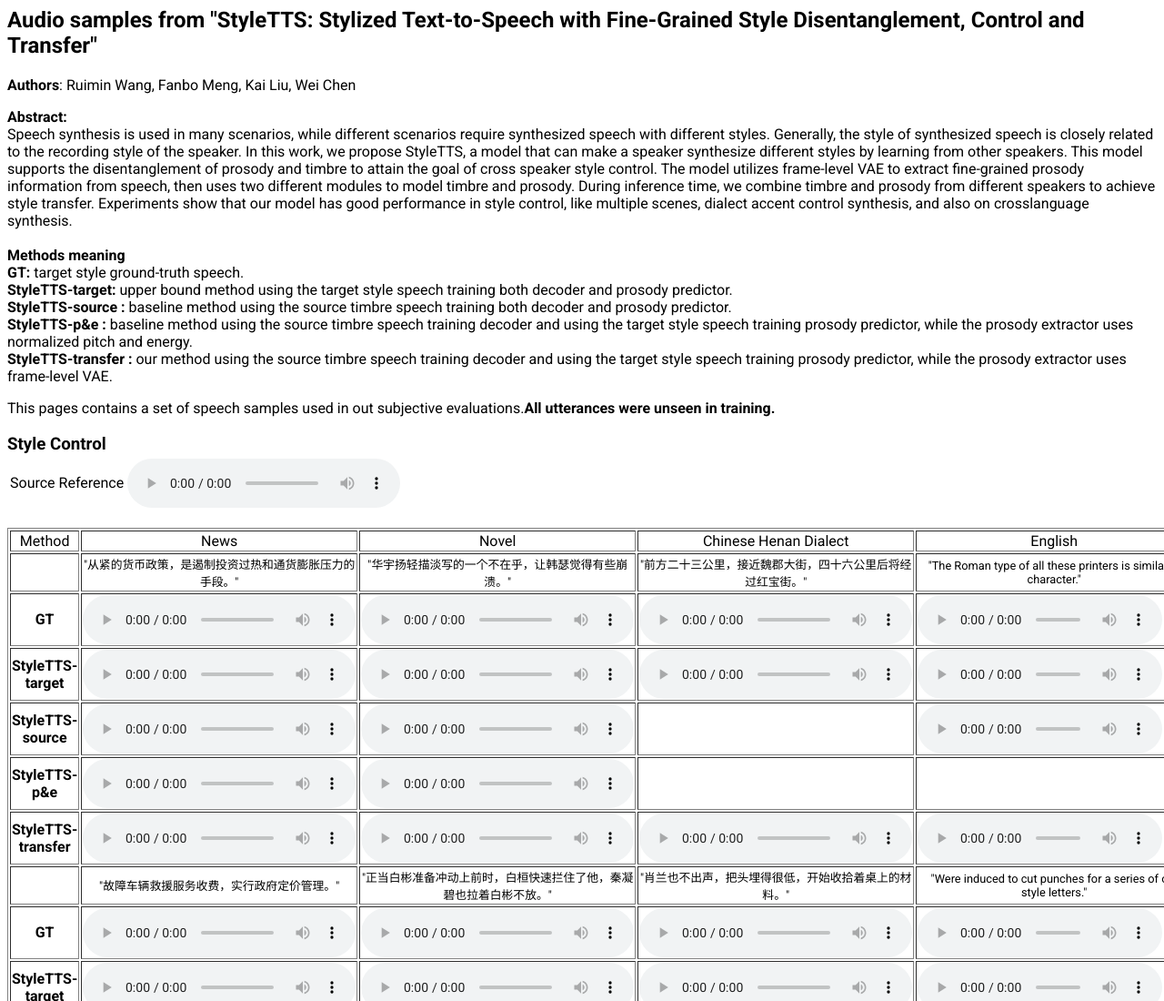
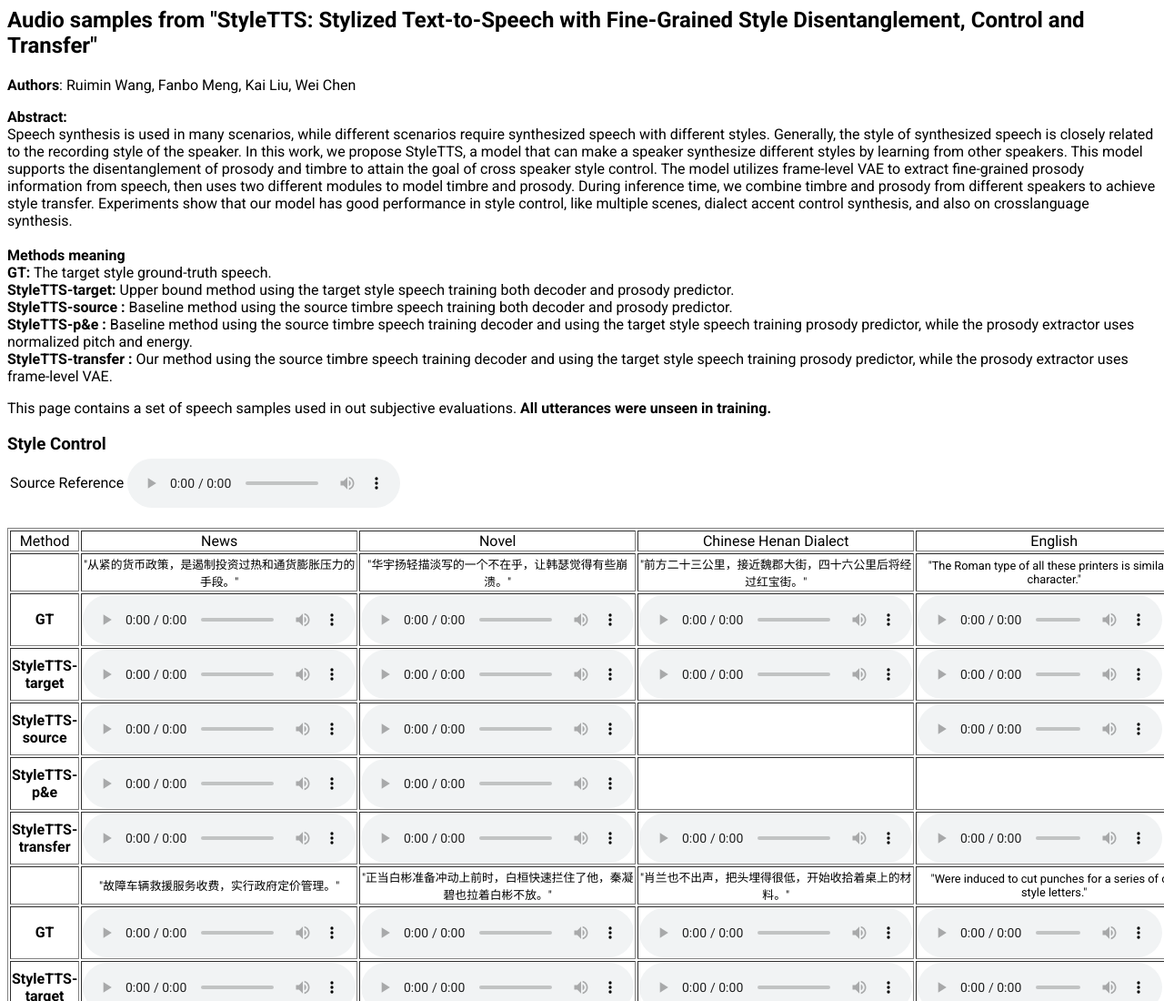
Before and after one commit to ruimina/StyleTTS, a plain HTML site: page index.html in a window 1280 px wide. Shown: the top 1100 px of the page at 91% size. Drawn offline with Linux system fonts and the light colour scheme.

Commit message:
Update index.html

```diff
--- a/index.html
+++ b/index.html
@@ -35,26 +35,26 @@
 <div><b>Methods meaning</b></div>
     <div>
       <b>GT:</b>
-      target style ground-truth speech.
+      The target style ground-truth speech.
     </div>
   <div>
       <b>StyleTTS-target:</b>
-      upper bound method using the target style speech training both decoder and prosody predictor.
+      Upper bound method using the target style speech training both decoder and prosody predictor.
     </div>
   <div>
       <b>StyleTTS-source :</b>
-      baseline method using the source timbre speech training both decoder and prosody predictor.
+      Baseline method using the source timbre speech training both decoder and prosody predictor.
     </div>
   <div>
       <b>StyleTTS-p&e :</b>
-      baseline method using the source timbre speech training decoder and using the target style speech training prosody predictor, while the prosody extractor uses normalized pitch and energy.
+      Baseline method using the source timbre speech training decoder and using the target style speech training prosody predictor, while the prosody extractor uses normalized pitch and energy.
     </div>
   <div>
       <b>StyleTTS-transfer :</b>
-      our method using the source timbre speech training decoder and using the target style speech training prosody predictor, while the prosody extractor uses frame-level VAE.
+      Our method using the source timbre speech training decoder and using the target style speech training prosody predictor, while the prosody extractor uses frame-level VAE.
     </div>
 
-  <p>This pages contains a set of speech samples used in out subjective evaluations.<b>All utterances were unseen in training.</b></p>
+  <p>This page contains a set of speech samples used in out subjective evaluations. <b>All utterances were unseen in training.</b></p>
 
 <h3>Style Control</h3>
 <table>
```
